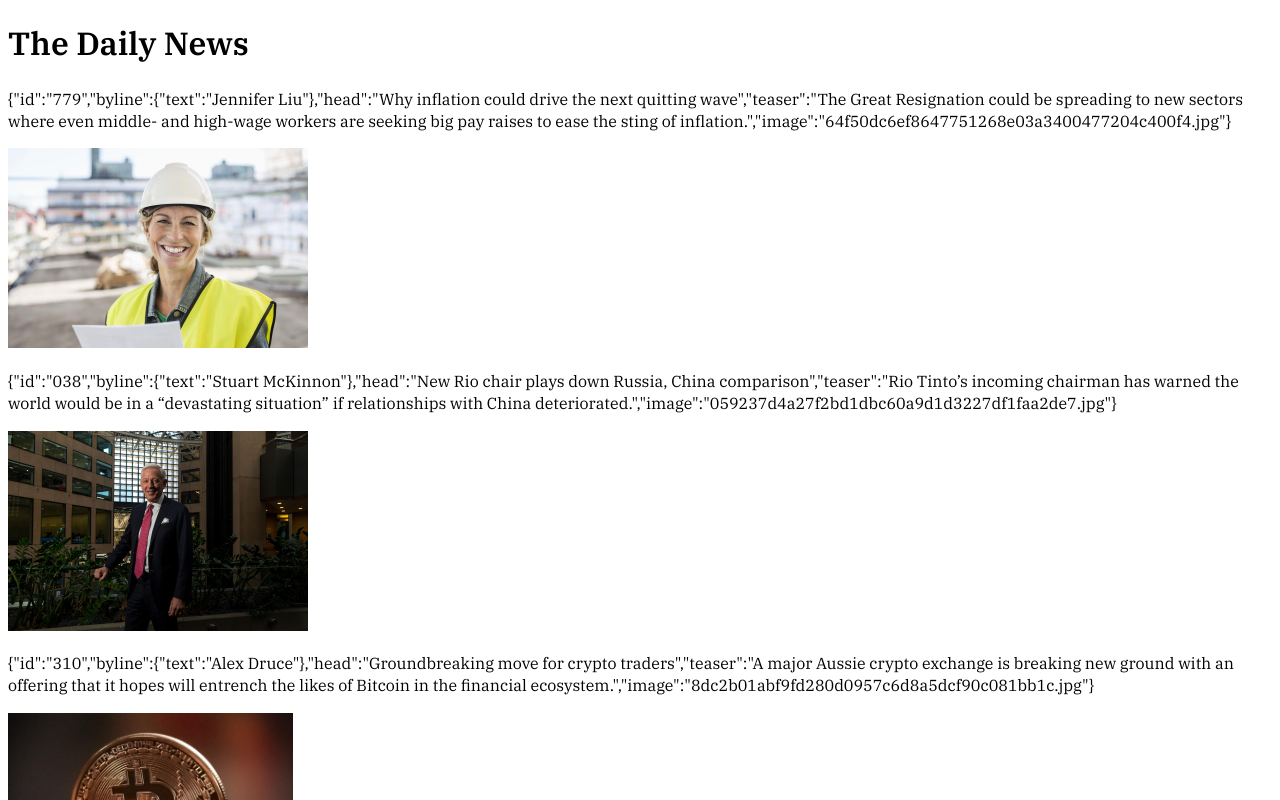
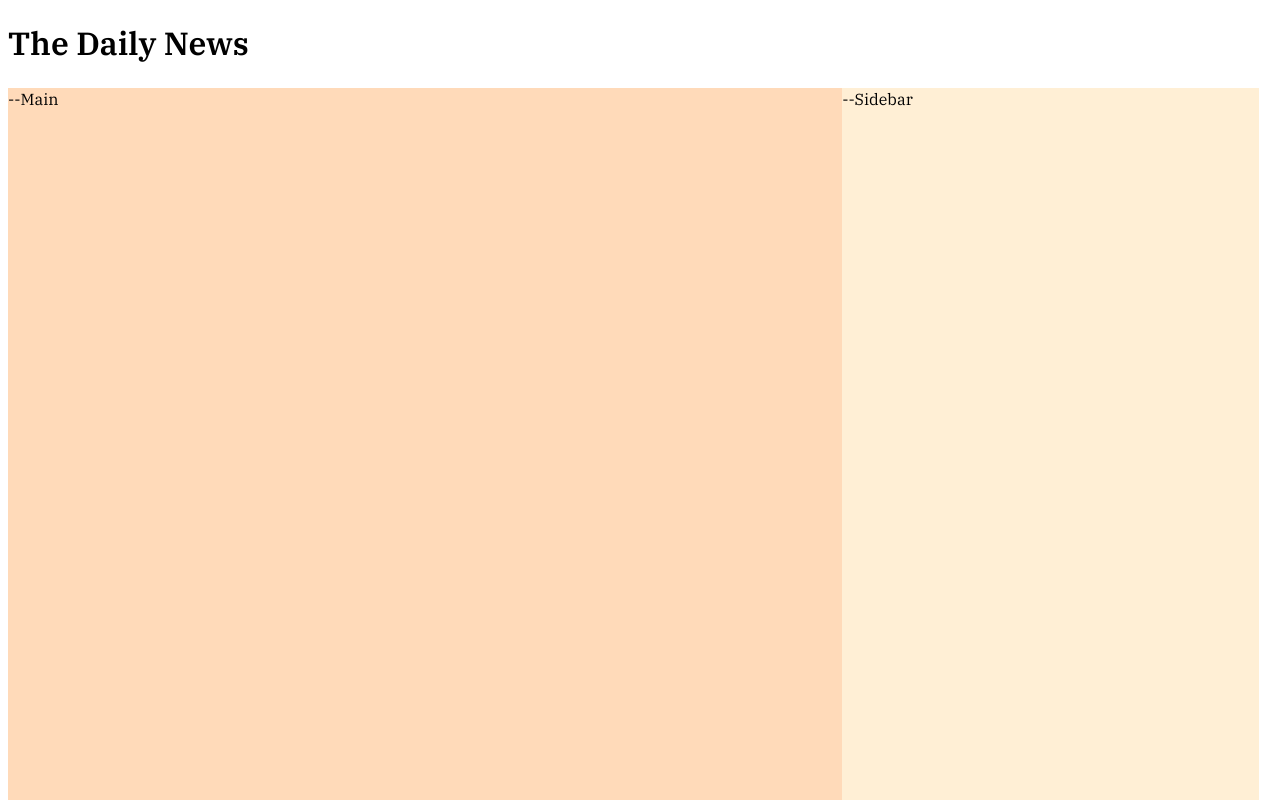
Before and after one commit to ARXChrono/newspaper, a React (Vite) app: page / in a window 1280 px wide. Shown: the top 800 px of the page. Built offline with nearby package versions, Linux system fonts and the light colour scheme.

Commit message:
remove dist dir, update readme, make basic structure

```diff
--- a/package.json
+++ b/package.json
@@ -17,6 +17,7 @@
     "@types/react": "^18.0.28",
     "@types/react-dom": "^18.0.11",
     "@vitejs/plugin-react": "^3.1.0",
+    "sass": "^1.59.3",
     "typescript": "^4.9.3",
     "vite": "^4.2.0"
   }
--- a/src/App.css
+++ /dev/null
@@ -1,4 +0,0 @@
-#root {
-  max-width: 1280px;
-  margin: 0 auto;
-}
--- /dev/null
+++ b/src/App.scss
@@ -0,0 +1,13 @@
+#root {
+  max-width: 1280px;
+  margin: 0 auto;
+}
+
+.layout-wrapper {
+  display: flex;
+  flex-direction: column;
+  // Desktop
+  @media only screen and (min-width: 768px) {
+    flex-direction: row;
+  }
+}
--- a/src/App.tsx
+++ b/src/App.tsx
@@ -1,19 +1,16 @@
-import "./App.css";
+import "./App.scss";
 import news from "./news.json";
+import { Main, Side } from "./components";
 
 function App() {
   const { articles } = news;
 
   return (
-    <div className="App">
-      <div>
-        <h1>The Daily News</h1>
-        {articles.map((article) => (
-          <>
-            <p>{JSON.stringify(article)}</p>
-            <img height="200" src={`images/${article.image}`} />
-          </>
-        ))}
+    <div className="app">
+      <h1>The Daily News</h1>
+      <div className="layout-wrapper">
+        <Main />
+        <Side />
       </div>
     </div>
   );
--- /dev/null
+++ b/src/components/Main/index.tsx
@@ -0,0 +1,5 @@
+import styles from "./styles.module.scss";
+
+const Main = () => <main className={styles.main}>--Main</main>;
+
+export default Main;
--- /dev/null
+++ b/src/components/Main/styles.module.scss
@@ -0,0 +1,10 @@
+.main {
+  background: peachpuff;
+  width: 100%;
+  height: 800px;
+
+  // Desktop
+  @media only screen and (min-width: 768px) {
+    width: 66%;
+  }
+}
--- /dev/null
+++ b/src/components/Side/index.tsx
@@ -0,0 +1,5 @@
+import styles from "./styles.module.scss";
+
+const Side = () => <aside className={styles.aside}>--Sidebar</aside>;
+
+export default Side;
--- /dev/null
+++ b/src/components/Side/styles.module.scss
@@ -0,0 +1,9 @@
+.aside {
+  background: papayawhip;
+  width: 100%;
+  height: 800px;
+
+  @media only screen and (min-width: 768px) {
+    width: 33%;
+  }
+}
--- /dev/null
+++ b/src/components/index.tsx
@@ -0,0 +1,2 @@
+export { default as Main } from "./Main";
+export { default as Side } from "./Side";
```
Also changed, not shown: src/main.tsx (+7 -7 lines), src/index.scss (renamed from src/index.css), 19 other files (tests, documents, lock files or other folders).
